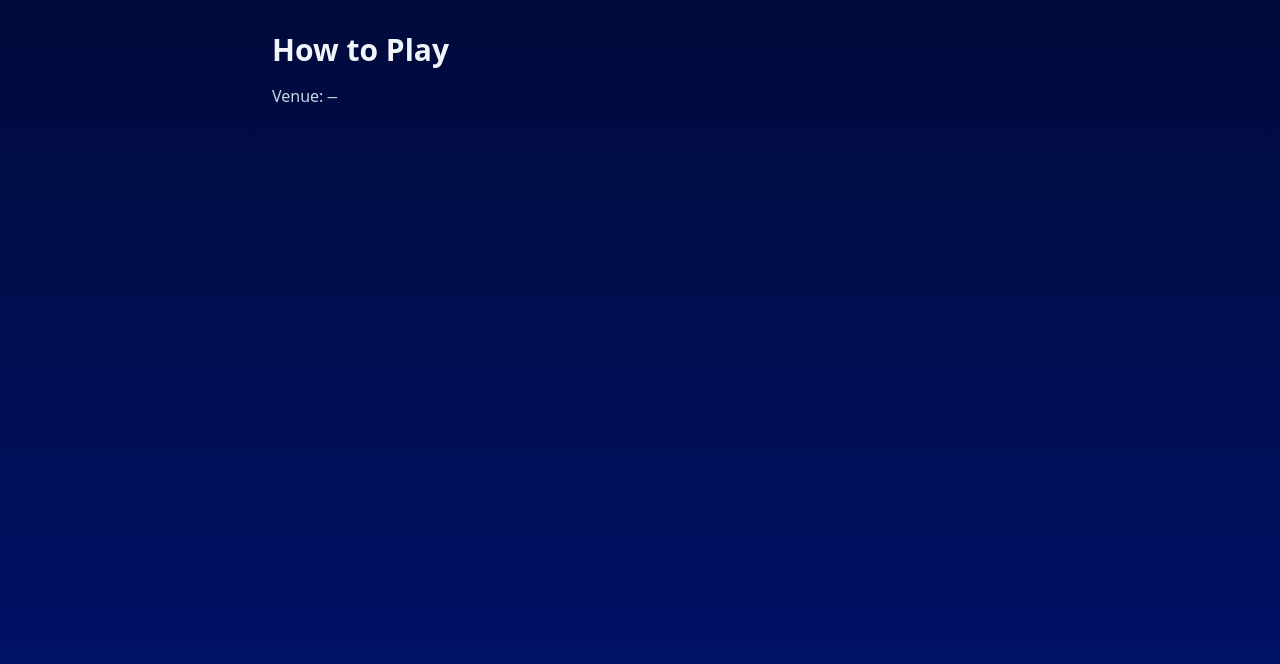
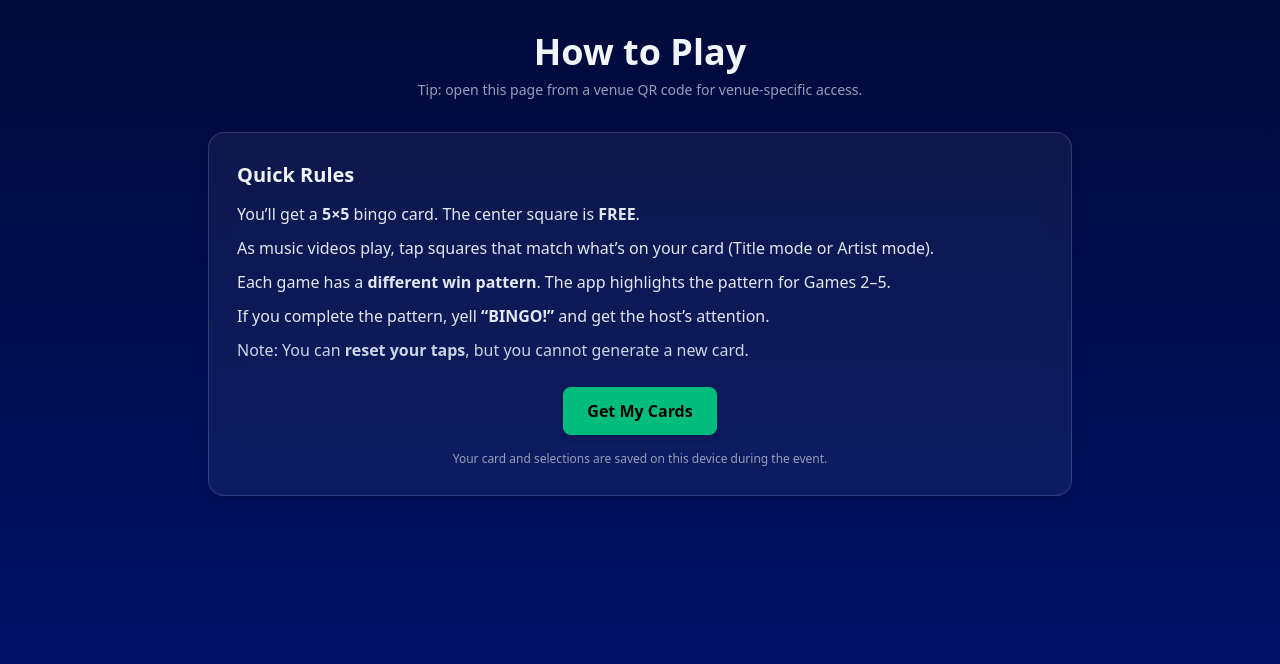
Before and after one commit to erikswartzdesign/music-video-bingo, a Next.js app: page /how-to-play in a window 1280 px wide. Shown: the top 664 px of the page. Built offline with nearby package versions, Linux system fonts and the light colour scheme.

Commit message:
Reset Progress clears only current game

```diff
--- a/app/event/[eventId]/page.tsx
+++ b/app/event/[eventId]/page.tsx
@@ -302,18 +302,16 @@ export default function EventPage() {
 
   const handleResetProgress = () => {
   if (typeof window === "undefined") return;
+  if (!currentGame) return;
 
   const ok = window.confirm(
-    "Reset your progress for ALL games in this event? This will clear your selected squares, but keep your card entries the same."
+    `Reset your progress for ${currentGame.name}? This will clear your selected squares for this game only, but keep the card entries the same.`
   );
   if (!ok) return;
 
-  // Clear selections for every saved card in this event (but keep the same entries)
   setCardsByGameId((prev) => {
-    const next: Record<string, BingoCard> = {};
-
-    for (const [gameId, card] of Object.entries(prev)) {
-      if (!card?.entries || card.entries.length !== 25) continue;
+    const card = prev[currentGame.id];
+    if (!card?.entries || card.entries.length !== 25) return prev;
 
     const entries = card.entries.map((entry, idx) => {
       if (idx === 12) {
@@ -325,19 +323,13 @@ export default function EventPage() {
       return { ...entry, selected: false };
     });
 
-      next[gameId] = { ...card, entries };
-    }
+    return {
+      ...prev,
+      [currentGame.id]: { ...card, entries },
+    };
+  });
+};
 
-    return next;
-  });
-
-  // Also wipe the persisted payload so it re-saves cleanly
-  try {
-    window.localStorage.removeItem(storageKeyForEvent(eventId));
-  } catch {
-    // ignore
-  }
-};
 
 
 
--- a/app/event/[eventId]/welcome/page.tsx
+++ b/app/event/[eventId]/welcome/page.tsx
@@ -47,7 +47,7 @@ const eventConfig = getEventConfig(eventId);
         </p>
 
         <Link
-          href={`/event/${eventConfig.id}/how-to-play`}
+          href={`/how-to-play?venue=${venueSlug}`}
           className="inline-flex items-center justify-center w-full px-4 py-3 rounded-md text-sm font-semibold bg-emerald-500 text-black shadow-md hover:bg-emerald-400 transition"
         >
           How to Play
--- a/app/how-to-play/HowToPlayClient.tsx
+++ b/app/how-to-play/HowToPlayClient.tsx
@@ -1,23 +1,88 @@
 "use client";
 
+import Link from "next/link";
+import { useMemo } from "react";
 import { useSearchParams } from "next/navigation";
-// keep your other imports here (logo, ACTIVE_VENUES, etc.)
+
+function slugToTitle(slug: string) {
+  if (!slug) return "";
+  return slug
+    .split("-")
+    .filter(Boolean)
+    .map((w) => w.charAt(0).toUpperCase() + w.slice(1))
+    .join(" ");
+}
 
 export default function HowToPlayClient() {
   const searchParams = useSearchParams();
-  const venue = searchParams.get("venue") || "";
+  const venueSlug = searchParams.get("venue") || "";
 
-  // ✅ PASTE/PORT your existing how-to-play logic + JSX here
-  // You can keep using `venue` exactly like you were.
-  // Return your existing page markup.
+  const venueTitle = useMemo(() => slugToTitle(venueSlug), [venueSlug]);
+
+  // For now, we always route to demo.
+  // Later this becomes: active venue -> eventId from DB (Supabase) or mapping.
+  const eventId = "demo";
 
   return (
     <div className="min-h-screen w-full bg-gradient-to-b from-[#000A3B] to-[#001370] text-slate-100">
-      {/* replace this placeholder with your existing content */}
-      <div className="max-w-3xl mx-auto px-4 py-8">
-        <h1 className="text-3xl font-bold mb-4">How to Play</h1>
-        <p className="text-slate-300">Venue: <span className="font-mono">{venue || "—"}</span></p>
-      </div>
+      <main className="w-full max-w-4xl mx-auto px-4 py-8">
+        {/* Header */}
+        <header className="text-center mb-8">
+          {/* Optional logo if you have it in /public */}
+          {/* <img src="/mvb-logo.png" alt="Music Video Bingo" className="h-16 mx-auto mb-4" /> */}
+
+          <h1 className="text-3xl sm:text-4xl font-bold">How to Play</h1>
+
+          {venueTitle ? (
+            <p className="mt-2 text-slate-300">
+              Venue: <span className="text-slate-100 font-semibold">{venueTitle}</span>
+            </p>
+          ) : (
+            <p className="mt-2 text-slate-400 text-sm">
+              Tip: open this page from a venue QR code for venue-specific access.
+            </p>
+          )}
+        </header>
+
+        {/* Instructions Card */}
+        <section className="rounded-2xl border border-white/15 bg-white/5 backdrop-blur-md shadow-lg p-5 sm:p-7">
+          <h2 className="text-xl font-semibold mb-3">Quick Rules</h2>
+
+          <ul className="space-y-2 text-slate-200 leading-relaxed">
+            <li>
+              You’ll get a <span className="font-semibold">5×5</span> bingo card. The center square is{" "}
+              <span className="font-semibold">FREE</span>.
+            </li>
+            <li>
+              As music videos play, tap squares that match what’s on your card (Title mode or Artist mode).
+            </li>
+            <li>
+              Each game has a <span className="font-semibold">different win pattern</span>. The app highlights the pattern for Games 2–5.
+            </li>
+            <li>
+              If you complete the pattern, yell <span className="font-semibold">“BINGO!”</span> and get the host’s attention.
+            </li>
+            <li className="text-slate-300">
+              Note: You can <span className="font-semibold">reset your taps</span>, but you cannot generate a new card.
+            </li>
+          </ul>
+
+          {/* Action button */}
+          <div className="mt-6 flex justify-center">
+            <Link
+              href={`/event/${eventId}`}
+              className="inline-flex items-center justify-center px-6 py-3 rounded-lg font-semibold bg-emerald-500 text-black shadow-md hover:bg-emerald-400 transition"
+            >
+              Get My Cards
+            </Link>
+          </div>
+
+          {/* Small footer note */}
+          <p className="mt-4 text-center text-xs text-slate-400">
+            Your card and selections are saved on this device during the event.
+          </p>
+        </section>
+      </main>
     </div>
   );
 }
--- a/app/page.tsx
+++ b/app/page.tsx
@@ -32,7 +32,7 @@ export default function HomePage() {
 
 
       <Link
-        href="/event/dec-16-2025"
+        href="/event/demo"
         className="mt-2 px-4 py-2 rounded bg-blue-600 text-white font-semibold hover:bg-blue-700"
       >
         GET MY GAME CARDS!
```
Lines whose indentation alone changed are shown as unchanged.
